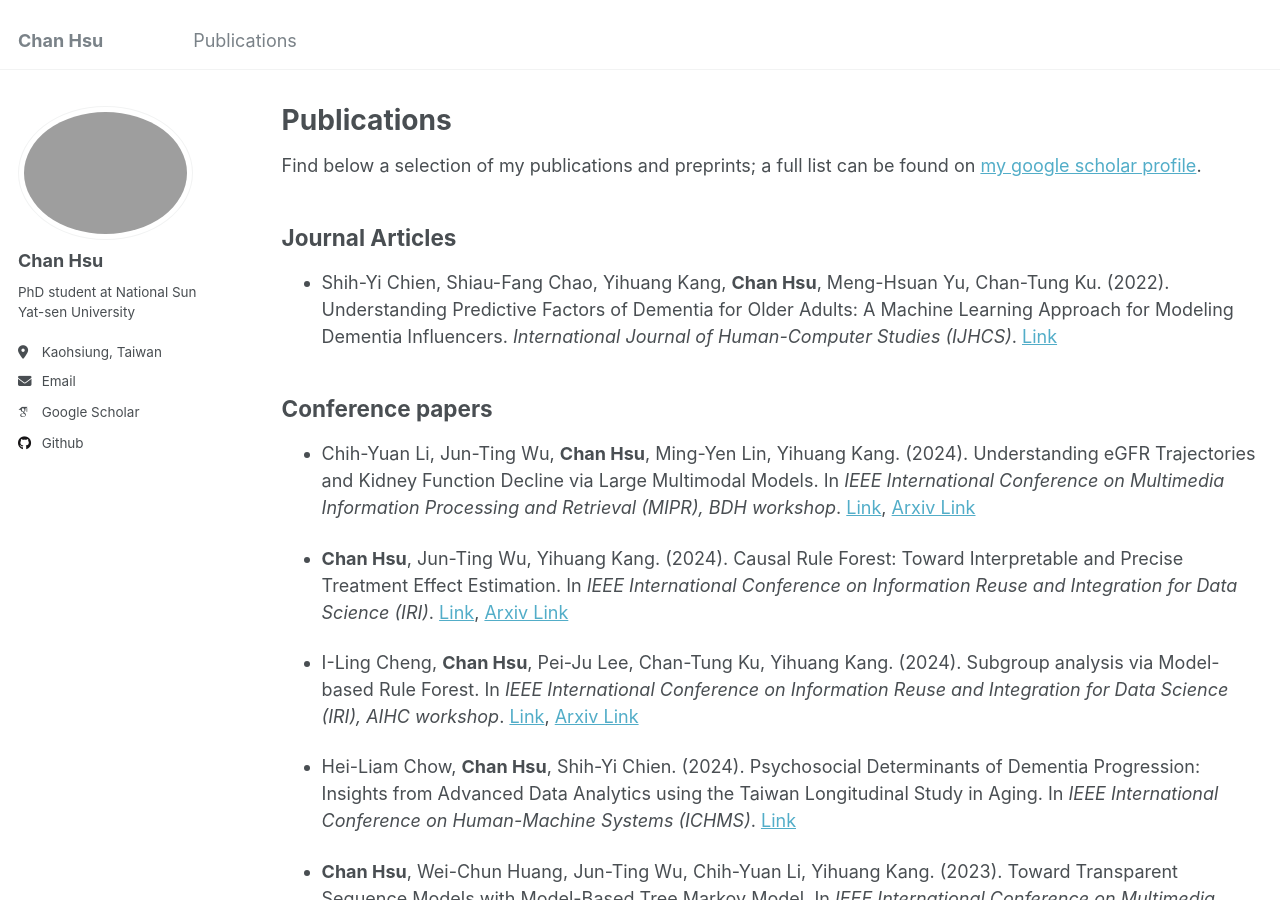
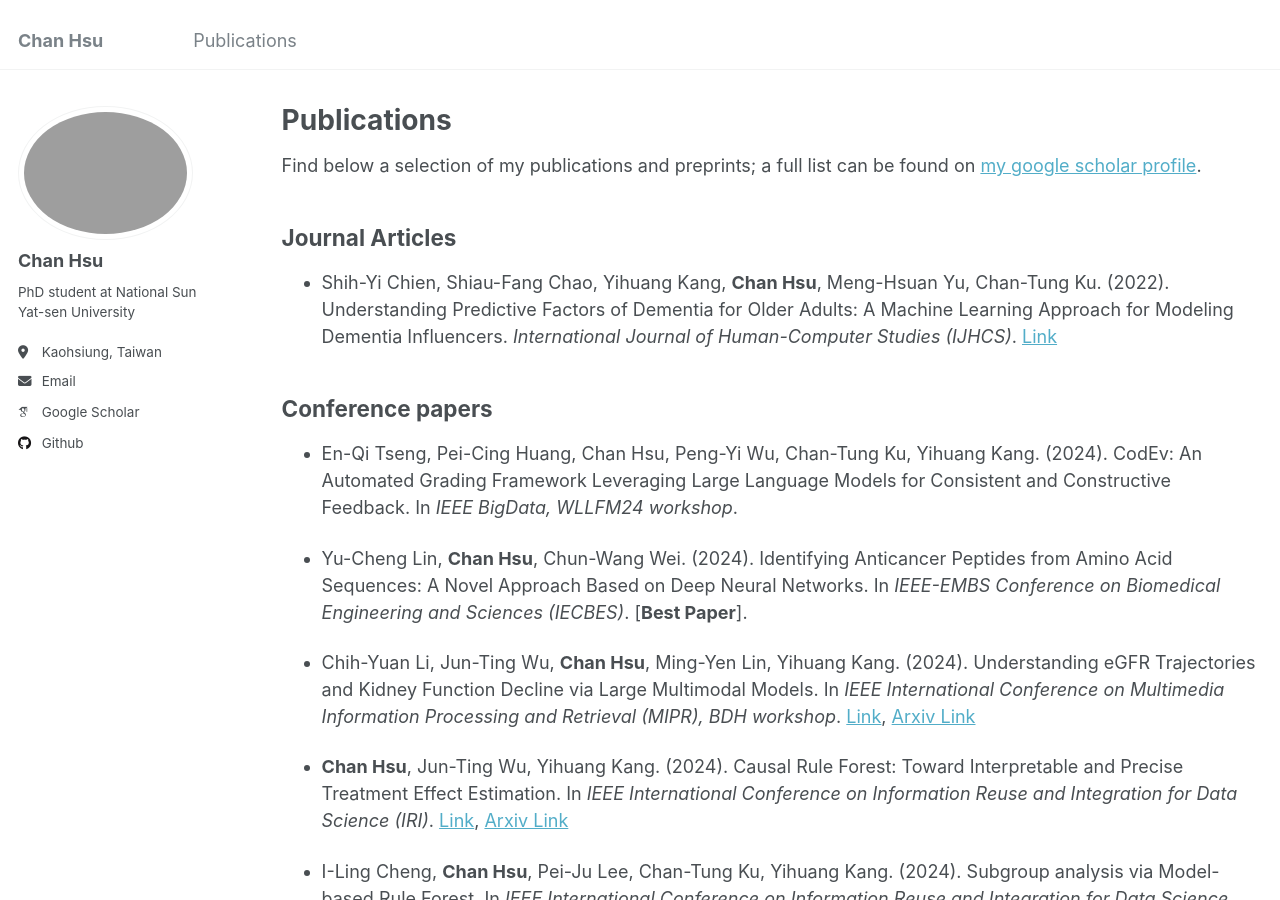
Before and after one commit to chanshsu/chanshsu.github.io, a Jekyll site: the page built from _pages/publications.md, in a window 1280 px wide and 900 px high. Built offline with Jekyll 4.4.1, drawn with Linux system fonts in a browser that asks for light colours; some web fonts are replaced.

Commit message:
Update publications.md

```diff
--- a/_pages/publications.md
+++ b/_pages/publications.md
@@ -11,6 +11,10 @@ Find below a selection of my publications and preprints; a full list can be foun
 - Shih-Yi Chien, Shiau-Fang Chao, Yihuang Kang, **Chan Hsu**, Meng-Hsuan Yu, Chan-Tung Ku. (2022). Understanding Predictive Factors of Dementia for Older Adults: A Machine Learning Approach for Modeling Dementia Influencers. _International Journal of Human-Computer Studies (IJHCS)_. [Link](https://www.sciencedirect.com/science/article/abs/pii/S1071581922000611)
 
 ## Conference papers
+- En-Qi Tseng, Pei-Cing Huang, Chan Hsu, Peng-Yi Wu, Chan-Tung Ku, Yihuang Kang. (2024). CodEv: An Automated Grading Framework Leveraging Large Language Models for Consistent and Constructive Feedback. In _IEEE BigData, WLLFM24 workshop_.
+
+- Yu-Cheng Lin, **Chan Hsu**, Chun-Wang Wei. (2024). Identifying Anticancer Peptides from Amino Acid Sequences: A Novel Approach Based on Deep Neural Networks. In _IEEE-EMBS Conference on Biomedical Engineering and Sciences (IECBES)_. [**Best Paper**].
+
 - Chih-Yuan Li, Jun-Ting Wu, **Chan Hsu**, Ming-Yen Lin, Yihuang Kang. (2024). Understanding eGFR Trajectories and Kidney Function Decline via Large Multimodal Models. In _IEEE International Conference on Multimedia Information Processing and Retrieval (MIPR), BDH workshop_. [Link](https://ieeexplore.ieee.org/document/10707958), [Arxiv Link](https://arxiv.org/abs/2409.02530)
 
 - **Chan Hsu**, Jun-Ting Wu, Yihuang Kang. (2024). Causal Rule Forest: Toward Interpretable and Precise Treatment Effect Estimation. In _IEEE International Conference on Information Reuse and Integration for Data Science (IRI)_. [Link](https://ieeexplore.ieee.org/document/10703737), [Arxiv Link](https://arxiv.org/abs/2408.15055)
```
